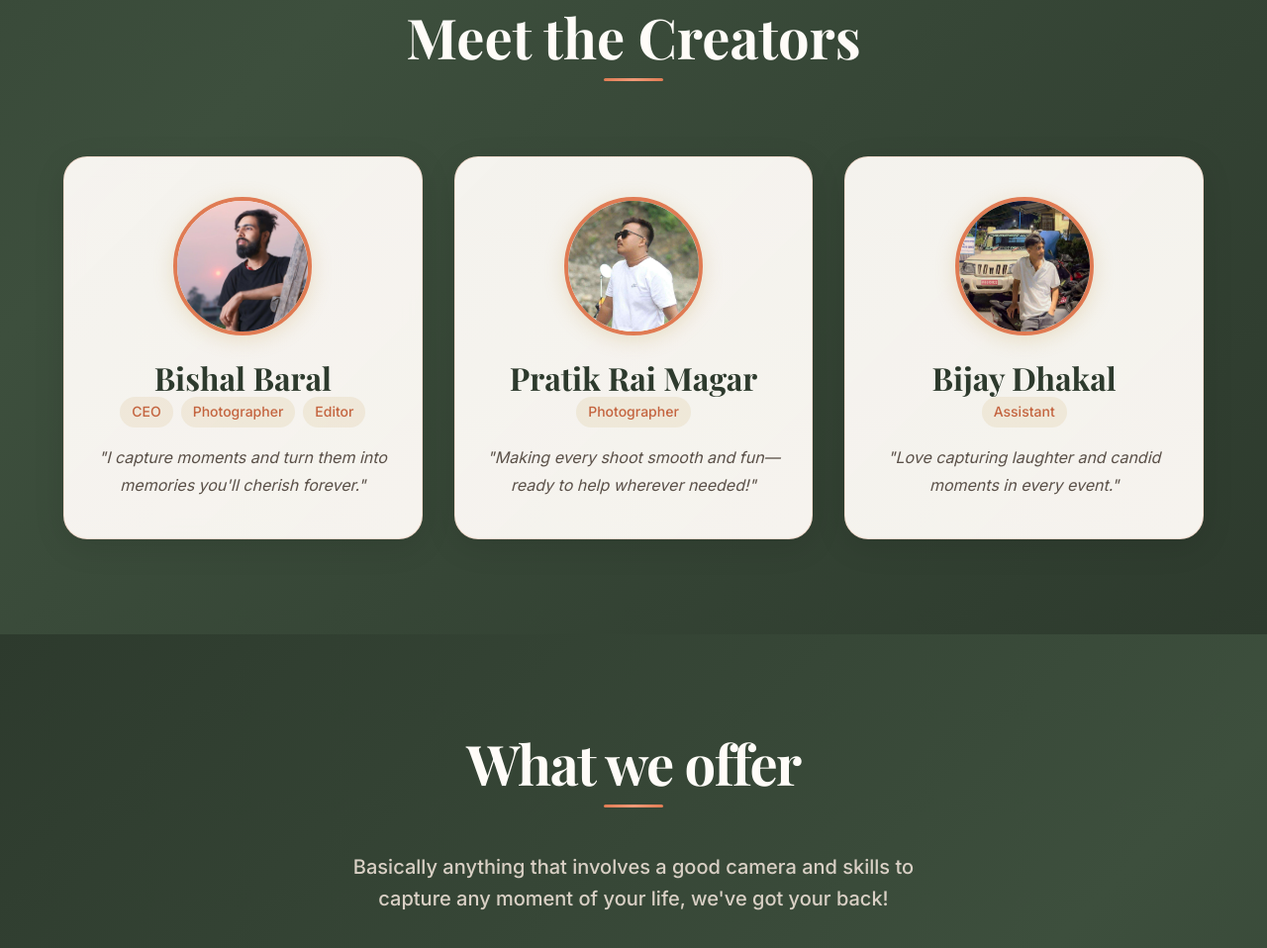
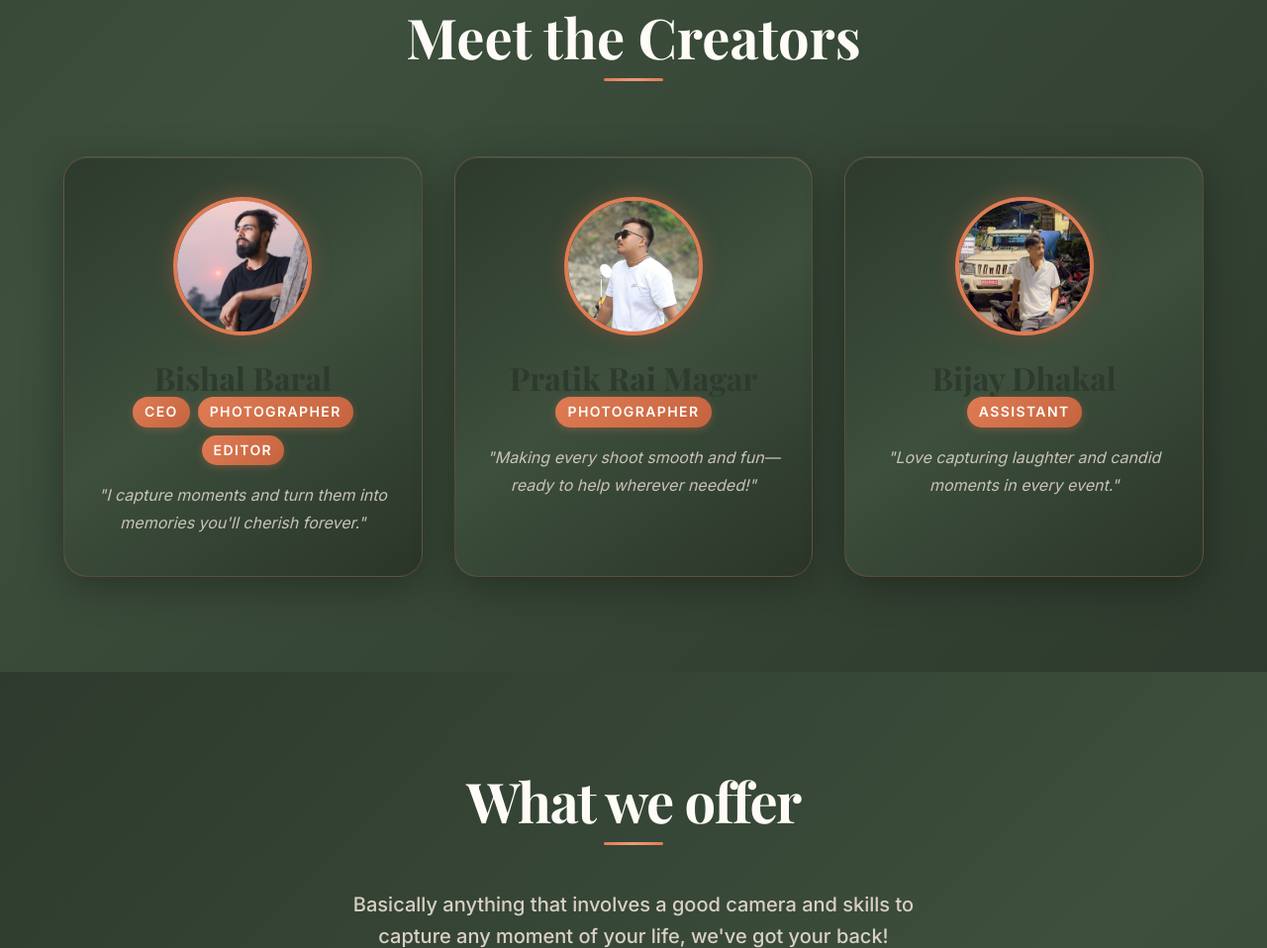
Before and after one commit to UnExplainableFish52/baralphoto, a plain HTML site: page index.html in a window 1280 px wide. Shown: the part 2031-2989 px from the top of the page at 99% size. Drawn offline with nearby package versions, Linux system fonts and the light colour scheme.

Commit message:
team card color scheme update

```diff
--- a/style.css
+++ b/style.css
@@ -990,22 +990,49 @@ p {
 }
 
 .team-card {
-  background: linear-gradient(135deg, rgba(255, 252, 248, 0.95) 0%, rgba(250, 247, 242, 0.98) 100%);
-  backdrop-filter: blur(10px);
+  background: linear-gradient(145deg, #2d3a2d 0%, #3d4f3d 50%, #2a3528 100%);
+  backdrop-filter: blur(12px);
   border-radius: var(--radius-2xl);
   padding: var(--space-10) var(--space-6);
   text-align: center;
-  box-shadow: 0 8px 32px rgba(0, 0, 0, 0.1);
-  border: 1px solid rgba(224, 123, 83, 0.2);
+  box-shadow:
+    0 10px 40px rgba(0, 0, 0, 0.3),
+    inset 0 1px 0 rgba(255, 255, 255, 0.1);
+  border: 1px solid rgba(224, 123, 83, 0.25);
+  position: relative;
+  overflow: hidden;
   transition:
-    transform var(--transition-base),
-    box-shadow var(--transition-base),
-    border-color var(--transition-base);
+    transform var(--transition-slow),
+    box-shadow var(--transition-slow),
+    border-color var(--transition-slow);
+}
+
+.team-card::before {
+  content: '';
+  position: absolute;
+  top: 0;
+  left: -100%;
+  width: 100%;
+  height: 100%;
+  background: linear-gradient(
+    120deg,
+    transparent,
+    rgba(224, 123, 83, 0.1),
+    transparent
+  );
+  transition: left 0.6s ease;
+}
+
+.team-card:hover::before {
+  left: 100%;
 }
 
 .team-card:hover {
-  transform: translateY(-8px);
-  box-shadow: 0 16px 48px rgba(224, 123, 83, 0.2);
+  transform: translateY(-12px) scale(1.02);
+  box-shadow:
+    0 20px 60px rgba(224, 123, 83, 0.35),
+    0 0 30px rgba(224, 123, 83, 0.2),
+    inset 0 1px 0 rgba(255, 255, 255, 0.15);
   border-color: var(--color-secondary);
 }
 
@@ -1016,7 +1043,20 @@ p {
   border-radius: var(--radius-full);
   overflow: hidden;
   border: 4px solid var(--color-secondary);
-  box-shadow: var(--shadow-gold);
+  box-shadow:
+    0 0 20px rgba(224, 123, 83, 0.4),
+    0 4px 15px rgba(0, 0, 0, 0.2);
+  transition:
+    transform var(--transition-slow),
+    box-shadow var(--transition-slow),
+    border-color var(--transition-slow);
+}
+
+.team-card:hover .team-photo {
+  box-shadow:
+    0 0 35px rgba(224, 123, 83, 0.6),
+    0 8px 25px rgba(0, 0, 0, 0.3);
+  border-color: var(--color-secondary-light);
 }
 
 .team-photo img {
@@ -1029,10 +1069,23 @@ p {
 .team-card:hover .team-photo img { transform: scale(1.1); }
 
 .team-info h3 {
-  font-size: var(--font-size-xl);
-  color: var(--color-primary-dark);
+  font-family: var(--font-display);
+  font-size: var(--font-size-2xl);
+  color: var(--color-secondary-light);
   margin-bottom: var(--space-2);
-  font-weight: var(--font-weight-semibold);
+  font-weight: var(--font-weight-bold);
+  letter-spacing: var(--letter-spacing-wide);
+  text-shadow:
+    0 0 20px rgba(240, 154, 120, 0.5),
+    0 2px 10px rgba(0, 0, 0, 0.4);
+  transition: color var(--transition-base), text-shadow var(--transition-base);
+}
+
+.team-card:hover .team-info h3 {
+  color: #ffd4c4;
+  text-shadow:
+    0 0 30px rgba(255, 212, 196, 0.6),
+    0 2px 15px rgba(224, 123, 83, 0.5);
 }
 
 .team-titles {
@@ -1047,18 +1100,38 @@ p {
   display: inline-block;
   padding: var(--space-1) var(--space-3);
   font-size: var(--font-size-xs);
-  font-weight: var(--font-weight-medium);
-  color: var(--color-secondary-dark);
-  background-color: rgba(201, 169, 98, 0.15);
+  font-weight: var(--font-weight-semibold);
+  color: var(--color-white);
+  background: linear-gradient(135deg, var(--color-secondary) 0%, var(--color-secondary-dark) 100%);
   border-radius: var(--radius-full);
+  text-transform: uppercase;
+  letter-spacing: var(--letter-spacing-wider);
+  box-shadow: 0 2px 8px rgba(224, 123, 83, 0.3);
+  transition:
+    transform var(--transition-base),
+    box-shadow var(--transition-base);
+}
+
+.team-card:hover .team-titles span {
+  transform: translateY(-2px);
+  box-shadow: 0 4px 12px rgba(224, 123, 83, 0.5);
 }
 
 .team-bio {
   font-size: var(--font-size-sm);
-  color: var(--color-gray-700);
+  color: var(--color-gray-300);
   font-style: italic;
   line-height: var(--line-height-relaxed);
   font-weight: var(--font-weight-regular);
+  opacity: 0.9;
+  transition:
+    color var(--transition-base),
+    opacity var(--transition-base);
+}
+
+.team-card:hover .team-bio {
+  color: var(--color-gray-200);
+  opacity: 1;
 }
 
 /* ==========================================================================
```
